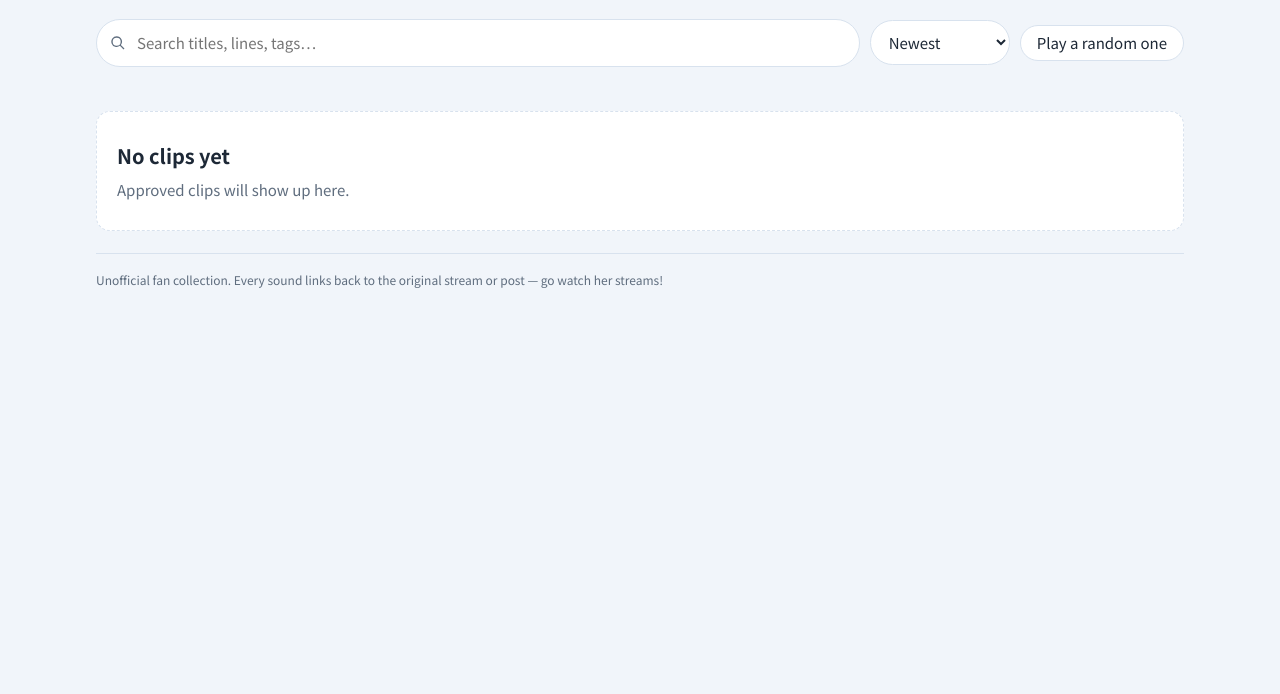
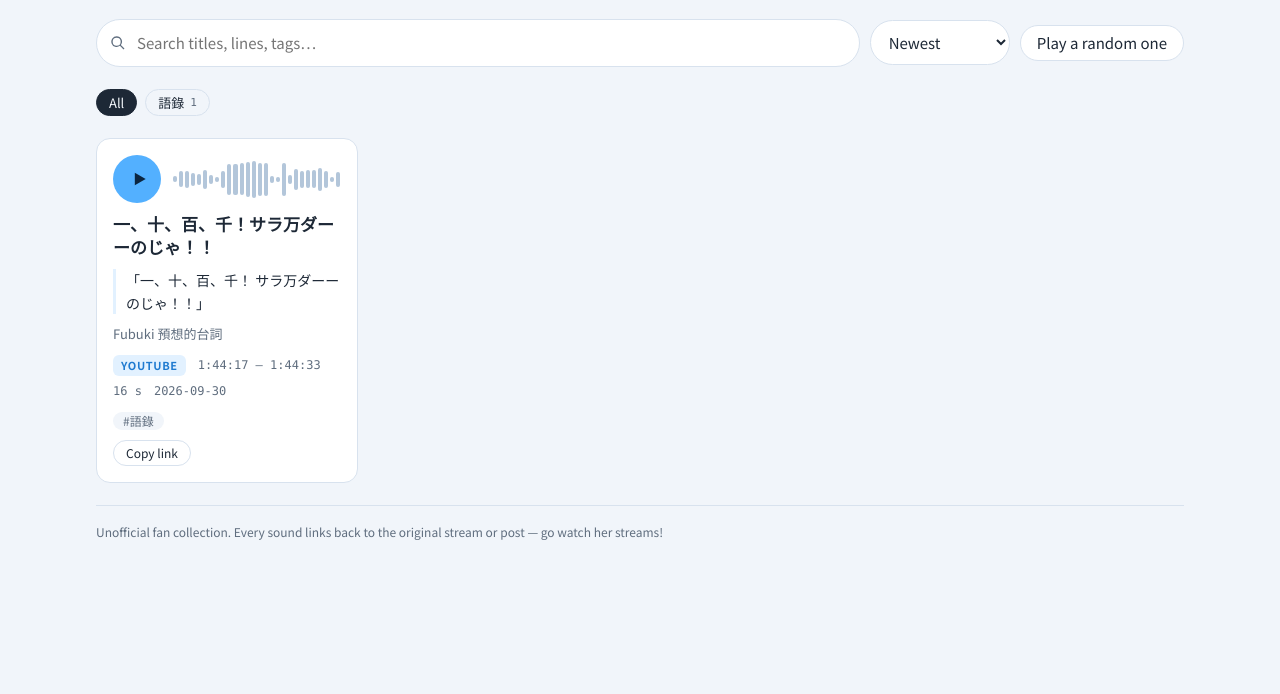
Before and after one commit to ccc15921/Mela-Kawaii-Voice, a plain HTML site: page index.html in a window 1280 px wide. Shown: the part 106-800 px from the top of the page. Drawn offline with Linux system fonts and the light colour scheme; a web font is replaced by a local one.

Commit message:
fixed read wrong file

```diff
--- a/index.html
+++ b/index.html
@@ -139,7 +139,6 @@ footer a{color:var(--accent-text)}
   </div>
 </div>
 
-<script src="clips.js"></script>
 <script>
 /* ===== settings ===== */
 // 投稿頁網址。留空就不顯示「投稿」連結。
@@ -164,7 +163,7 @@ const TAG_I18N={"笑聲":{ja:"笑い声",en:"Laugh"},"尖叫":{ja:"悲鳴",en:"S
  "名台詞":{ja:"名言",en:"Iconic line"},"歌聲":{ja:"歌声",en:"Singing"},"可愛":{ja:"かわいい",en:"Cute"},"崩潰":{ja:"発狂",en:"Meltdown"}};
 
 const $=id=>document.getElementById(id);
-const CLIPS=(window.MELA_CLIPS||[]).filter(c=>c&&c.title);
+let CLIPS=[];
 let lang="zh", activeTag=null, current=null, ytPlayer=null, ytReady=null;
 
 function pickLang(){ let l=null; try{l=localStorage.getItem("mela-lang")}catch(e){}
@@ -256,6 +255,8 @@ $("shuffle").onclick=()=>{ if(CLIPS.length) play(CLIPS[Math.floor(Math.random()*
 document.addEventListener("keydown",e=>{ if(e.key==="Escape"&&current) closePlayer(); });
 if(SUBMIT_URL){ $("submitLink").href=SUBMIT_URL; $("submitLink").hidden=false; }
 setLang(pickLang());
+fetch("clips.json",{cache:"no-cache"}).then(r=>r.json()).then(d=>{ CLIPS=(Array.isArray(d)?d:d.clips||[]).filter(c=>c&&c.title&&c.id); render(); })
+  .catch(()=>{ $("grid").innerHTML=`<div class="empty"><h2>clips.json</h2><p>${location.protocol==="file:"?"Open via GitHub Pages or a local server (python -m http.server).":"Could not load clips.json."}</p></div>`; });
 </script>
 </body>
 </html>
```
